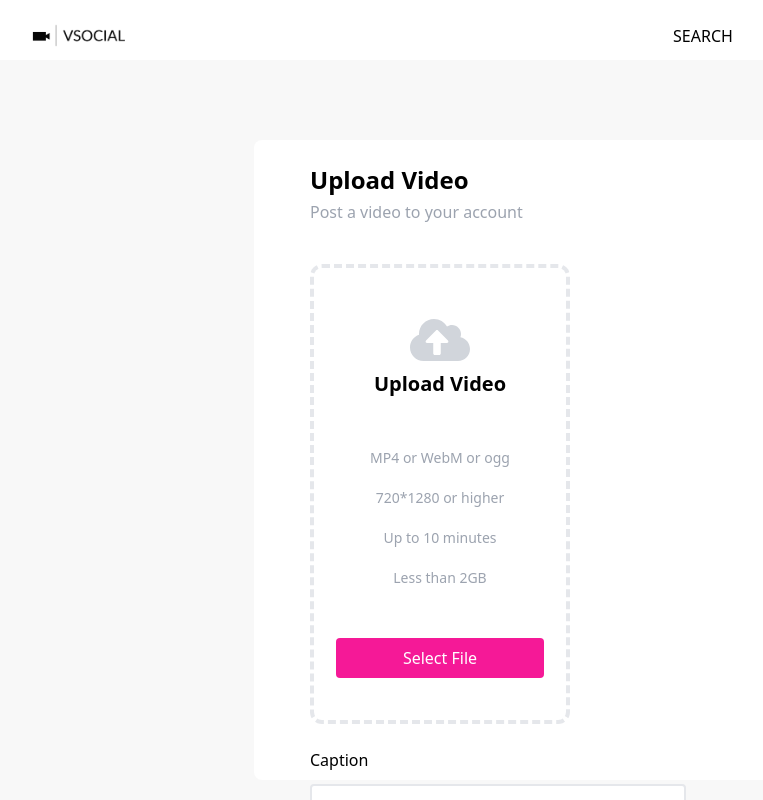
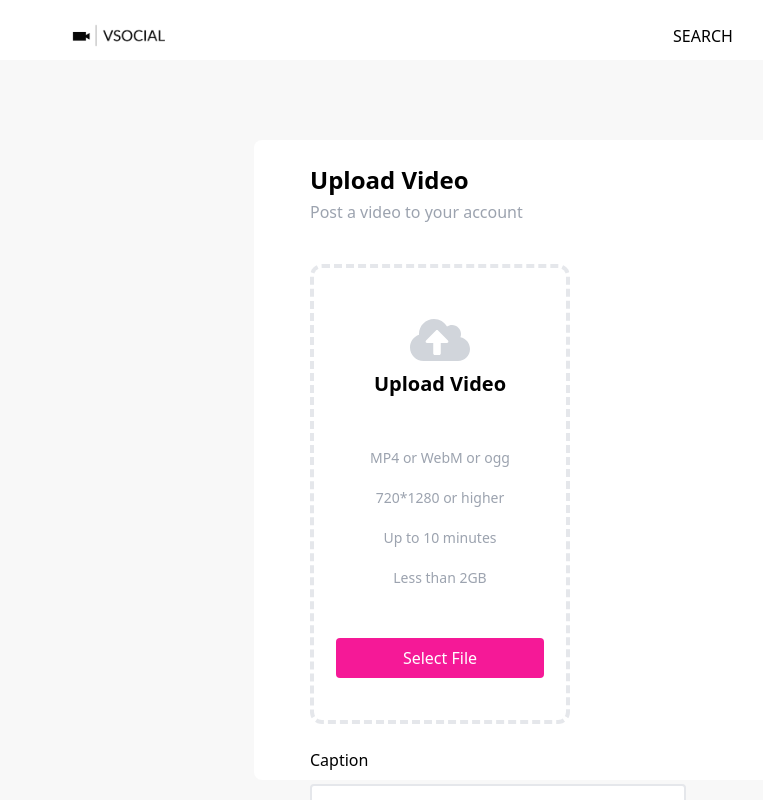
Before and after one commit to SagarM21/V-Social, a Next.js app: page /upload in a window 1280 px wide. Shown: the top 800 px of the page, without its empty margins (2-765 px from the left). Built offline with nearby package versions, Linux system fonts and the light colour scheme; no server answers.

Commit message:
setup design

```diff
--- a/pages/_app.tsx
+++ b/pages/_app.tsx
@@ -17,6 +17,7 @@ const MyApp = ({ Component, pageProps }: AppProps) => {
 		<GoogleOAuthProvider
 			clientId={`${process.env.NEXT_PUBLIC_GOOGLE_API_TOKEN}`}
 		>
+			<div className='xl:w-[1200px] m-auto overflow-hidden h-[100vh]'>
 				<Navbar />
 				<div className='flex gap-6 md:gap-20'>
 					<div className='h-[92vh] overflow-hidden xl:hover:overflow-auto'>
@@ -26,6 +27,7 @@ const MyApp = ({ Component, pageProps }: AppProps) => {
 						<Component {...pageProps} />
 					</div>
 				</div>
+			</div>
 		</GoogleOAuthProvider>
 	);
 };
```
Lines whose indentation alone changed are shown as unchanged.
